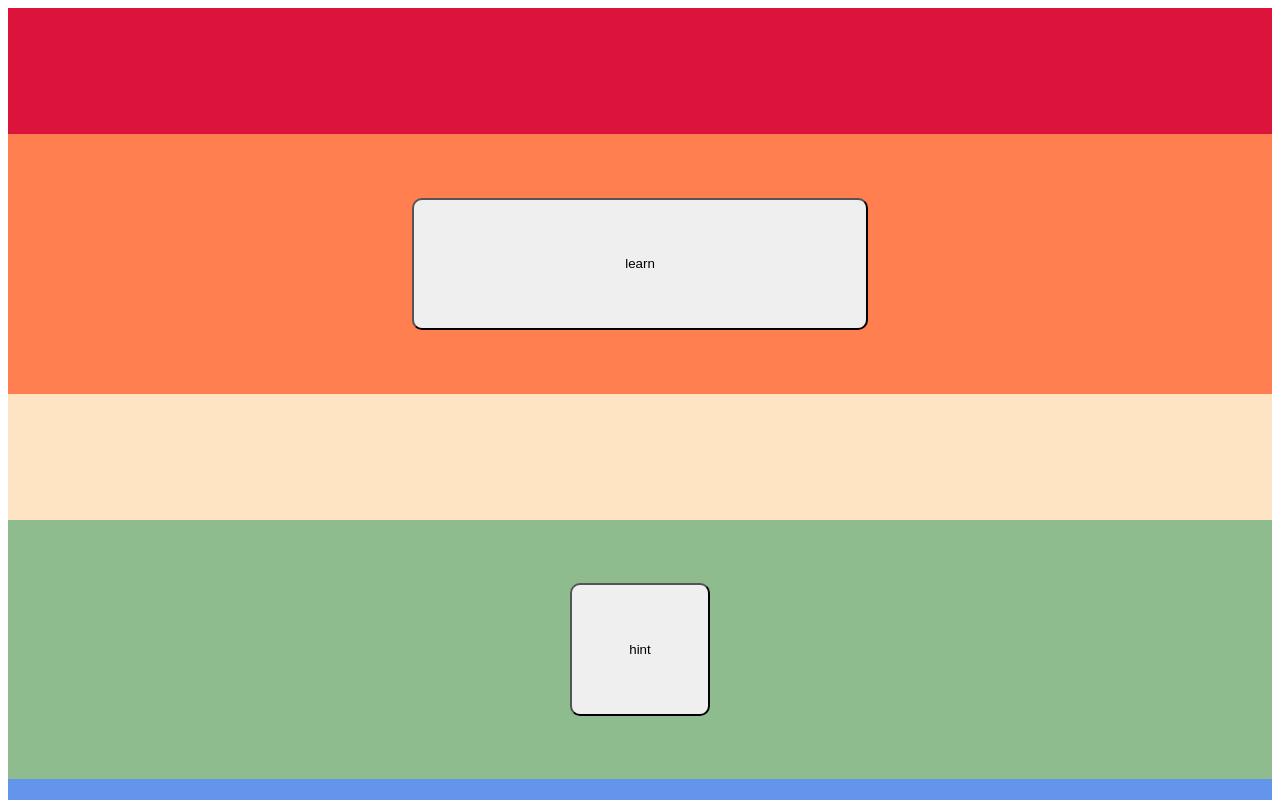
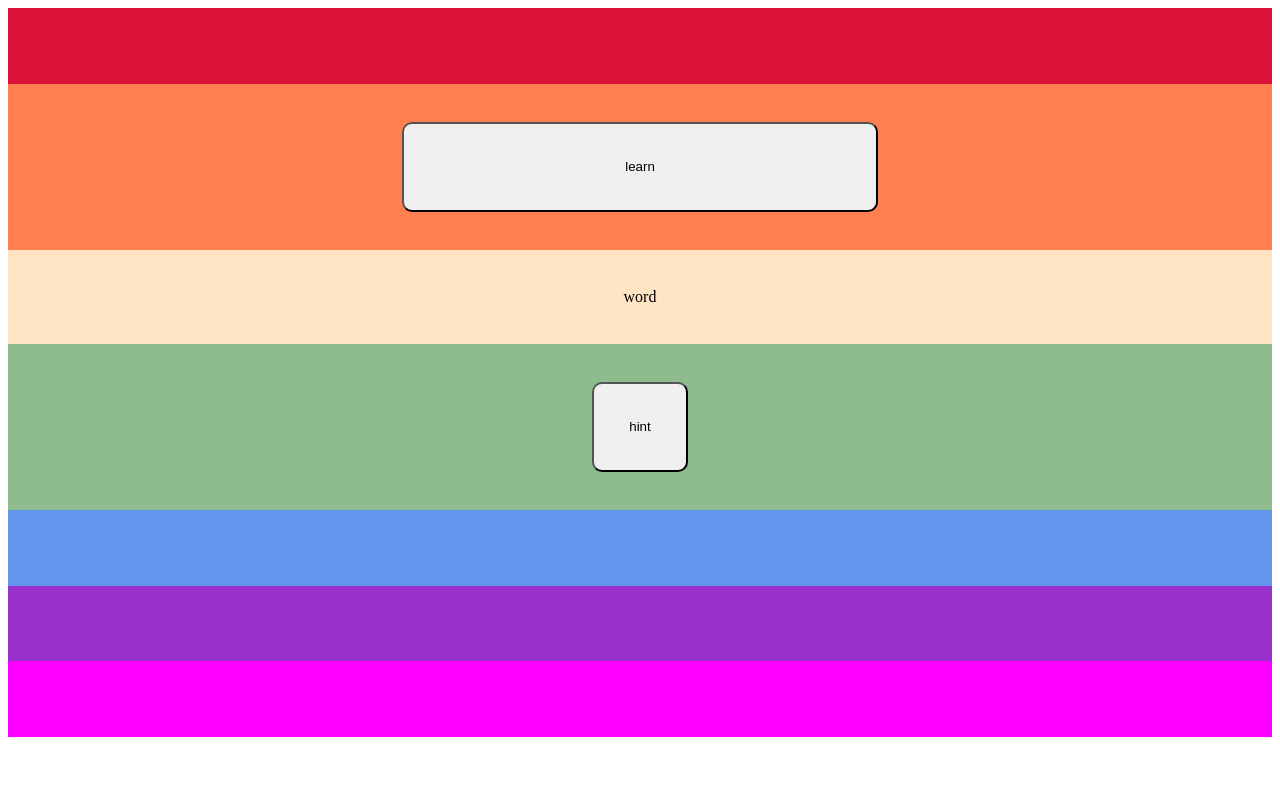
Before and after one commit to mfcecilia/spanish-skills, a plain HTML site: page index.html in a window 1280 px wide. Shown: the top 800 px of the page. Drawn offline with Linux system fonts and the light colour scheme.

Commit message:
0006 - final commit today, css edits

```diff
--- a/index-sub.css
+++ b/index-sub.css
@@ -12,7 +12,6 @@
     text-align: center;
     border-radius: 10px;
     width: 50%;
-    display: none;
 }
 
 #hint-btn {
--- a/index.css
+++ b/index.css
@@ -1,48 +1,48 @@
 #header {
     background-color: crimson;
-    padding: 5%;
+    padding: 3%;
     margin: auto;
     text-align: center;
 }
 
 #learn {
     background-color: coral;
-    padding: 5%;
+    padding: 3%;
     margin: auto;
     text-align: center;
 }
 
 #question {
     background-color:bisque;
-    padding: 5%;
+    padding: 3%;
     margin: auto;
     text-align: center;
 }
 
 #hint {
     background-color:darkseagreen;
-    padding: 5%;
+    padding: 3%;
     margin: auto;
     text-align: center;
 }
 
 #answer {
     background-color:cornflowerblue;
-    padding: 5%;
+    padding: 3%;
     margin: auto;
     text-align: center;
 }
 
 #result {
     background-color:darkorchid;
-    padding: 5%;
+    padding: 3%;
     margin: auto;
     text-align: center;
 }
 
 #footer {
     background-color:fuchsia;
-    padding: 5%;
+    padding: 3%;
     margin: auto;
     text-align: center;
 }
```
